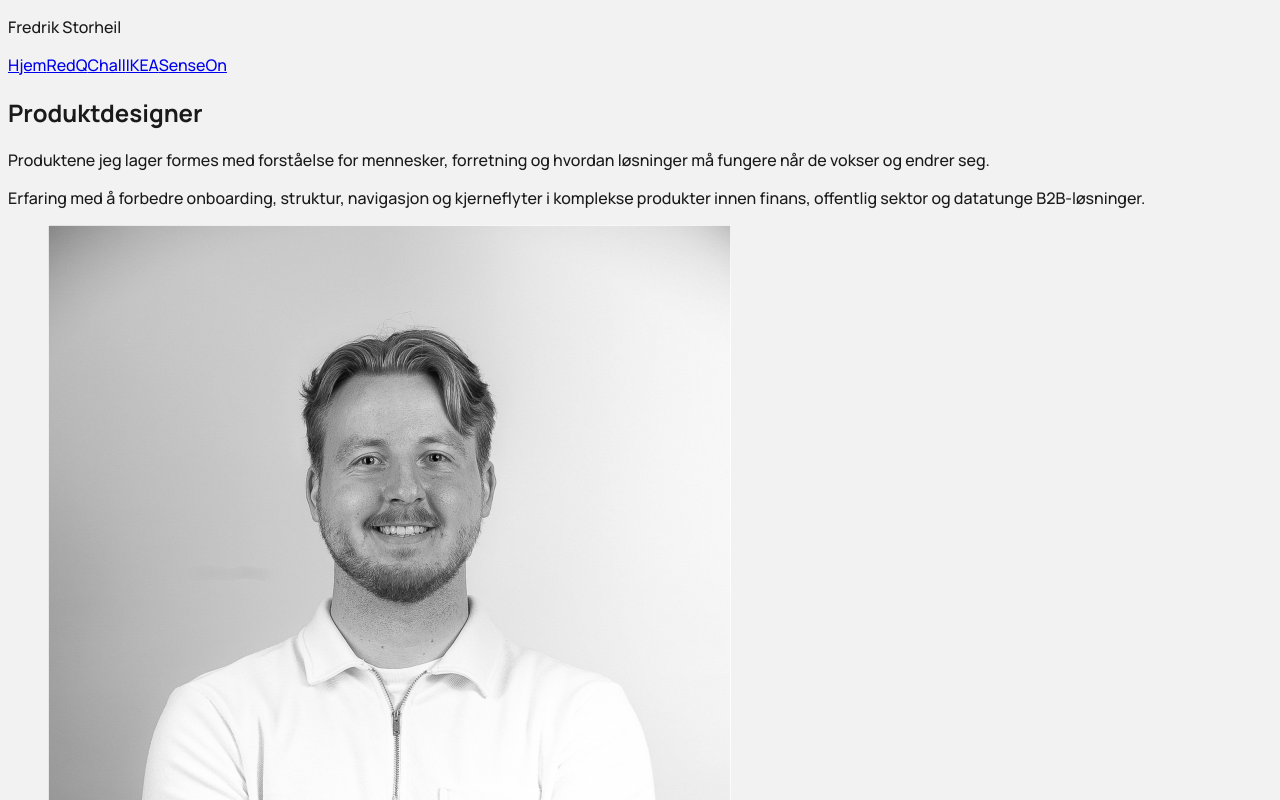
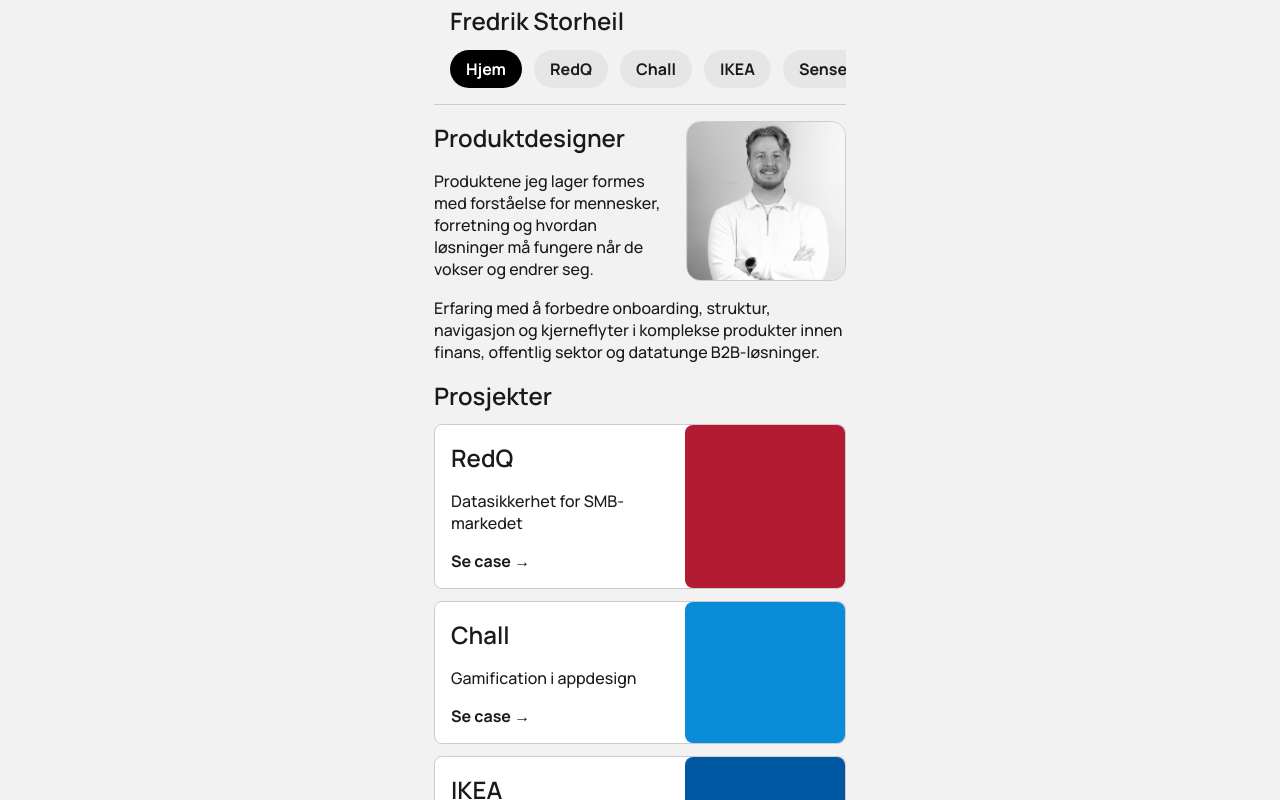
Before and after one commit to fredrikstorheil/fredriks-portfolio, a Next.js app: page / in a window 1280 px wide. Shown: the top 800 px of the page. Built offline with nearby package versions, Linux system fonts and the light colour scheme.

Commit message:
Refactor homepage layout by enhancing header structure, updating CSS variables for improved styling, and repositioning the introduction text for better readability.

```diff
--- a/app/globals.css
+++ b/app/globals.css
@@ -1,27 +1,279 @@
-:root{
-  --bg: #F2F2F2;
-  --text: #1A1A1A;
-  --muted: #1A1A1A; /* i Figma er brødtekst også mørk */
-  --border: #CCCCCC;
-  --surface: #FFFFFF;
-  --pill: #E6E6E6;
-  --pillText: #1A1A1A;
-  --pillActive: #1A1A1A;
-  --pillActiveText: #E6E6E6;
+:root {
+  /* Colors */
+  --color-bg: #f2f2f2;
+  --color-surface: #ffffff;
+  --color-surface-subtle: #f5f5f5;
+  --color-pill-bg: #e5e5e5;
+  --color-text: #1a1a1a;
+  --color-text-muted: #1a1a1a;
+  --color-text-inverse: #ffffff;
+  --color-border-subtle: #cccccc;
+  --color-shadow-soft: rgba(0, 0, 0, 0.06);
 
-  --radius-card: 8px;
-  --radius-media: 14px;
-  --maxw: 1040px;
+  /* Accents (tweak as needed) */
+  --color-redq-accent: #b21b32;
+  --color-chall-accent: #0a8cd8;
+  --color-ikea-accent: #0058a3;
 
-  --space-1: 8px;
-  --space-2: 12px;
-  --space-3: 16px;
-  --space-4: 24px;
-  --space-5: 32px;
+  /* Radius */
+  --radius-pill: 999px;
+  --radius-card-lg: 22px;
+  --radius-card-md: 18px;
+  --radius-thumb: 14px;
+  --radius-avatar: 20px;
+
+  /* Borders */
+  --border-subtle: 1px solid var(--color-border-subtle);
+
+  /* Typography – sizes (from Figma) */
+  --font-size-app-name: 24px;     /* Fredrik Storheil */
+  --font-size-heading-lg: 24px;   /* Produktdesigner, Prosjekter, card titles */
+  --font-size-card-title: 24px;   /* Project titles */
+  --font-size-tab: 16px;          /* Tab labels */
+  --font-size-body: 16px;         /* Body text */
+  --font-size-caption: 16px;      /* Se case → */
+
+  /* Typography – line heights (24→33px, 16→22px ≈ 1.375) */
+  --line-height-tight: 1.1;
+  --line-height-heading: 1.375;
+  --line-height-body: 1.375;
+  --line-height-card: 1.375;
+
+  /* Spacing scale */
+  --space-xxs: 4px;
+  --space-xs: 6px;
+  --space-sm: 8px;
+  --space-md: 12px;
+  --space-lg: 16px;
+  --space-xl: 20px;
+  --space-2xl: 24px;
+
+  /* Layout */
+  --page-padding-x: var(--space-lg);
+  --page-padding-y: var(--space-xl);
+  --gap-header-to-tabs: var(--space-sm);
+  --gap-tabs-to-card: var(--space-lg);
+  --gap-card-vertical: var(--space-md);
+  --gap-list-vertical: var(--space-md);
+  --gap-row: var(--space-lg);
 }
 
-body{
-  background: var(--bg);
-  color: var(--text);
+body {
+  margin: 0;
+  min-height: 100vh;
+  background: var(--color-bg);
+  color: var(--color-text);
 }
-p{ color: var(--text); } /* siden du bruker mørk brødtekst i designet */
+
+p {
+  color: var(--color-text);
+}
+
+.app {
+  min-height: 100vh;
+  display: flex;
+  flex-direction: column;
+}
+
+.appHeader {
+  width: 100%;
+}
+
+.appHeaderInner {
+  max-width: 412px;
+  margin: 0 auto;
+}
+
+.appHeaderTop {
+  display: flex;
+  flex-direction: row;
+  align-items: flex-start;
+  padding: 8px 16px;
+  gap: 8px;
+}
+
+.appName {
+  margin: 0;
+  font-size: var(--font-size-app-name);
+  line-height: var(--line-height-tight);
+  font-weight: 600;
+}
+
+.tabNav {
+  display: flex;
+  align-items: center;
+  gap: 12px;
+  padding: 8px 16px 16px;
+  border-bottom: 1px solid var(--color-border-subtle);
+  overflow-x: auto;
+}
+
+.tab {
+  border: none;
+  background: #e6e6e6;
+  color: var(--color-text);
+  text-decoration: none;
+  font-size: var(--font-size-tab);
+  line-height: var(--line-height-heading);
+  font-weight: 700;
+  padding: 8px 16px;
+  border-radius: var(--radius-pill);
+  white-space: nowrap;
+  cursor: pointer;
+}
+
+.tabActive {
+  background-color: #000000;
+  color: var(--color-text-inverse);
+  font-weight: 700;
+}
+
+.appMain {
+  flex: 1;
+  max-width: 412px;
+  margin: 0 auto;
+  padding: 16px;
+  display: flex;
+  flex-direction: column;
+  gap: 16px;
+}
+
+.introSection {
+  display: flex;
+  align-items: flex-start;
+  gap: 16px;
+  padding: 0;
+}
+
+.introText {
+  flex: 1 1 0;
+  display: flex;
+  flex-direction: column;
+  gap: 16px;
+}
+
+.introTitle {
+  margin: 0;
+  font-size: var(--font-size-heading-lg);
+  line-height: var(--line-height-heading);
+  font-weight: 600;
+}
+
+.introLead {
+  margin: 0;
+  font-size: var(--font-size-body);
+  line-height: var(--line-height-body);
+  color: var(--color-text);
+}
+
+.introBody {
+  margin: 0;
+  font-size: var(--font-size-body);
+  line-height: var(--line-height-body);
+  color: var(--color-text);
+}
+
+.introPortrait {
+  margin: 0;
+  flex: 0 0 auto;
+  width: 160px;
+  height: 160px;
+  box-sizing: border-box;
+  border-radius: 14.56px;
+  background-color: #f2f2f2;
+  border: 1px solid var(--color-border-subtle);
+  overflow: hidden;
+}
+
+.introPortrait img {
+  display: block;
+  width: 100%;
+  height: 100%;
+  object-fit: cover;
+}
+
+.projectsSection {
+  margin-bottom: var(--space-2xl);
+}
+
+.sectionTitle {
+  margin: 0 0 var(--space-md);
+  font-size: var(--font-size-heading-lg);
+  line-height: var(--line-height-heading);
+  font-weight: 600;
+}
+
+.projectList {
+  display: flex;
+  flex-direction: column;
+  gap: var(--gap-list-vertical);
+}
+
+.projectCard {
+  margin: 0;
+}
+
+.projectLink {
+  display: flex;
+  align-items: stretch;
+  gap: 16px;
+  padding: 0;
+  border-radius: 8px;
+  background-color: var(--color-surface);
+  border: 1px solid var(--color-border-subtle);
+  text-decoration: none;
+  color: inherit;
+}
+
+.projectText {
+  flex: 1 1 0;
+  display: flex;
+  flex-direction: column;
+  padding: 16px 0 16px 16px;
+  gap: 16px;
+}
+
+.projectTitle {
+  margin: 0;
+  font-size: var(--font-size-card-title);
+  line-height: var(--line-height-card);
+  font-weight: 600;
+}
+
+.projectSubtitle {
+  margin: 0;
+  font-size: var(--font-size-body);
+  line-height: var(--line-height-card);
+  color: var(--color-text);
+}
+
+.projectCta {
+  font-size: var(--font-size-caption);
+  line-height: var(--line-height-body);
+  font-weight: 700;
+}
+
+.projectMedia {
+  flex: 0 0 160px;
+  height: auto;
+  border-radius: 8px;
+  overflow: hidden;
+  background-size: cover;
+  background-position: center;
+}
+
+.projectMedia-redq {
+  background-color: var(--color-redq-accent);
+}
+
+.projectMedia-chall {
+  background-color: var(--color-chall-accent);
+}
+
+.projectMedia-ikea {
+  background-color: var(--color-ikea-accent);
+}
+
+.projectMedia-senseon {
+  background-color: var(--color-ikea-accent);
+}
--- a/app/page.tsx
+++ b/app/page.tsx
@@ -39,12 +39,13 @@
 
   return (
     <div className="app">
-      <header className="appHeader">
+      <header className="appHeader" aria-label="Hovednavigasjon">
+        <div className="appHeaderInner">
           <div className="appHeaderTop">
             <p className="appName">Fredrik Storheil</p>
           </div>
 
-        <nav className="tabNav" aria-label="Hovednavigasjon">
+          <nav className="tabNav">
             <Link
               href="/"
               className={`tab${isActive("/") ? " tabActive" : ""}`}
@@ -84,13 +85,11 @@
               SenseOn
             </Link>
           </nav>
+        </div>
       </header>
 
       <main className="appMain">
-        <section
-          className="introSection"
-          aria-labelledby="intro-title"
-        >
+        <section className="introSection" aria-labelledby="intro-title">
           <div className="introText">
             <h1 id="intro-title" className="introTitle">
               Produktdesigner
@@ -99,11 +98,6 @@
               Produktene jeg lager formes med forståelse for mennesker,
               forretning og hvordan løsninger må fungere når de vokser og
               endrer seg.
-            </p>
-            <p className="introBody">
-              Erfaring med å forbedre onboarding, struktur, navigasjon og
-              kjerneflyter i komplekse produkter innen finans, offentlig
-              sektor og datatunge B2B-løsninger.
             </p>
           </div>
 
@@ -114,6 +108,12 @@
             />
           </figure>
         </section>
+
+        <p className="introBody">
+          Erfaring med å forbedre onboarding, struktur, navigasjon og
+          kjerneflyter i komplekse produkter innen finans, offentlig sektor og
+          datatunge B2B-løsninger.
+        </p>
 
         <section
           className="projectsSection"
```
Lines whose indentation alone changed are shown as unchanged.
